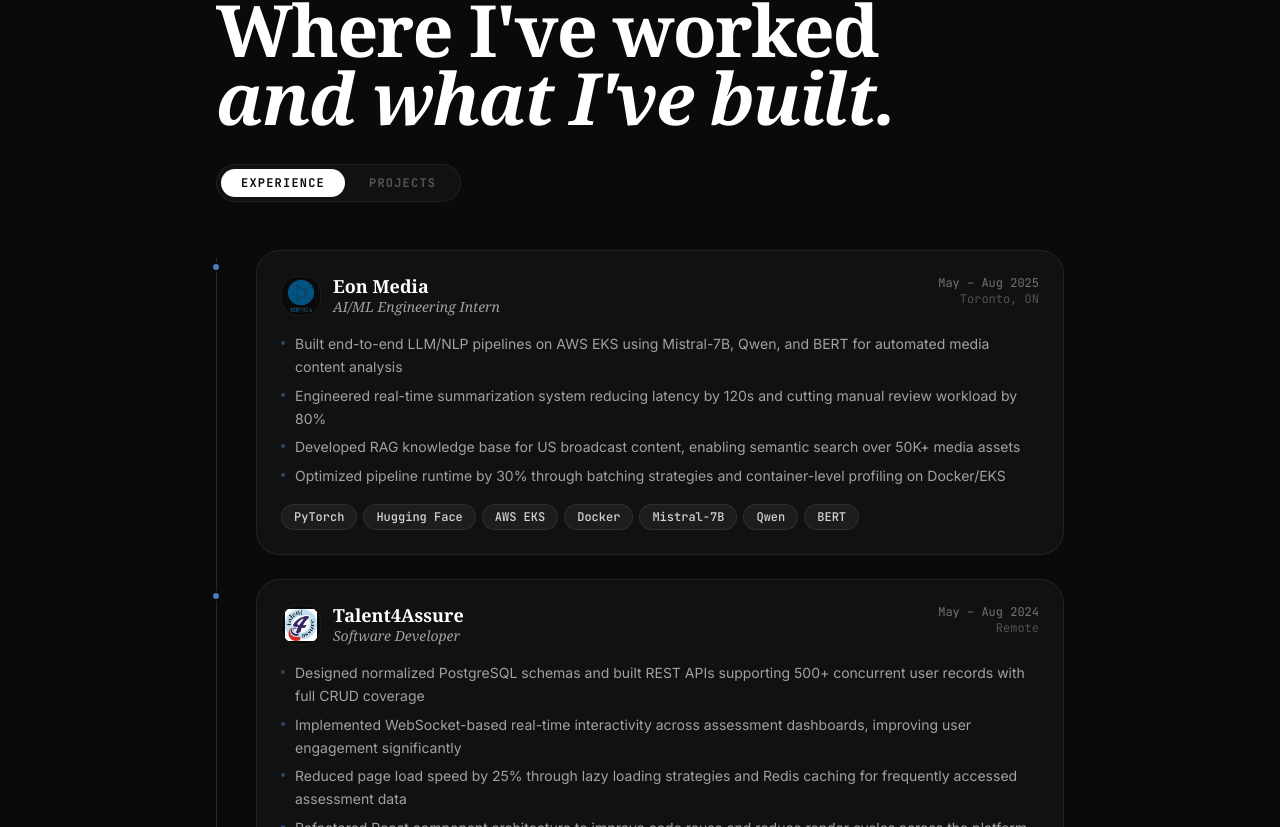
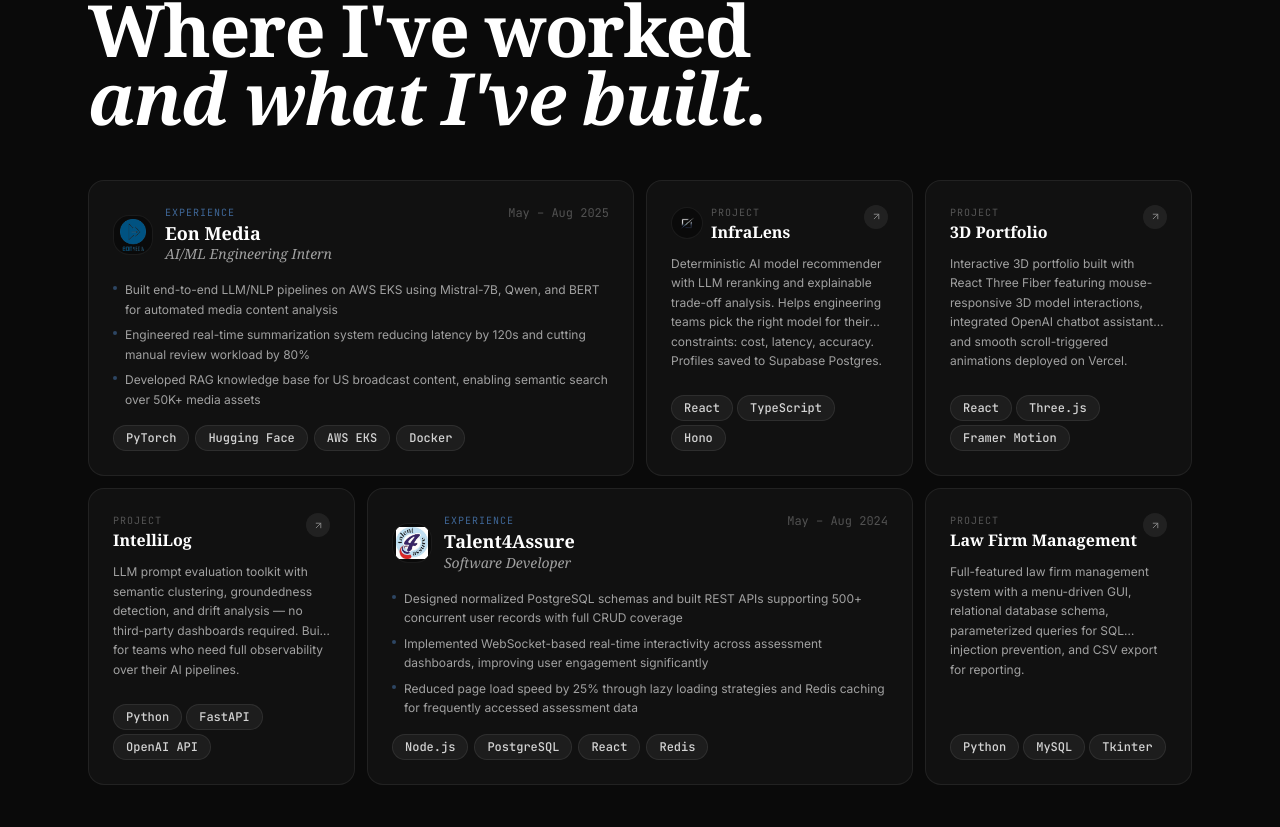
Before and after one commit to 11Ananya/personal-website, a Next.js app: page / in a window 1280 px wide. Shown: the part 1773-2600 px from the top of the page. Built offline with nearby package versions, Linux system fonts and the light colour scheme.

Commit message:
Replace tabbed Work section with bento grid layout — experience + projects in mixed size cards

```diff
--- a/components/sections/work.tsx
+++ b/components/sections/work.tsx
@@ -1,6 +1,5 @@
 "use client";
 
-import { useState } from "react";
 import { motion } from "framer-motion";
 import Image from "next/image";
 import { ArrowUpRight } from "lucide-react";
@@ -8,15 +7,14 @@
 import { EXPERIENCE, PROJECTS } from "@/lib/data";
 import { fadeInUp, staggerContainer, viewportConfig } from "@/lib/motion";
 
-const tabs = ["Experience", "Projects"] as const;
-type Tab = (typeof tabs)[number];
-
 export function WorkSection() {
-  const [active, setActive] = useState<Tab>("Experience");
+  const [eon, t4a] = EXPERIENCE;
+  const [infralens, portfolio, intellilog, lawfirm] = PROJECTS;
 
   return (
     <section id="work" className="site-bg py-24 md:py-32 overflow-hidden">
-      <div className="max-w-4xl mx-auto px-6">
+      <div className="max-w-6xl mx-auto px-6">
+
         {/* Header */}
         <motion.div
           variants={staggerContainer}
@@ -32,146 +30,202 @@
           </motion.div>
           <motion.h2
             variants={fadeInUp}
-            className="font-serif text-5xl md:text-[72px] font-bold text-white leading-[0.95] tracking-tight mb-8"
+            className="font-serif text-5xl md:text-[72px] font-bold text-white leading-[0.95] tracking-tight"
           >
             Where I&apos;ve worked
             <br />
             <span className="gradient-text">and what I&apos;ve built.</span>
           </motion.h2>
+        </motion.div>
 
-          {/* Tab switcher */}
+        {/* Bento grid */}
+        <motion.div
+          variants={staggerContainer}
+          initial="hidden"
+          whileInView="visible"
+          viewport={viewportConfig}
+          className="grid grid-cols-1 md:grid-cols-4 gap-3 auto-rows-auto"
+        >
+
+          {/* Eon Media — wide (2 col) */}
           <motion.div
             variants={fadeInUp}
-            className="flex gap-1 p-1 rounded-full w-fit"
+            className="md:col-span-2 card-hover-glow rounded-2xl p-6 flex flex-col gap-4"
             style={{ background: "var(--site-card)", border: "1px solid var(--site-border)" }}
           >
-            {tabs.map((tab) => (
-              <button
-                key={tab}
-                onClick={() => setActive(tab)}
-                className="relative px-5 py-1.5 rounded-full text-xs font-mono font-bold uppercase tracking-widest transition-colors duration-200"
-                style={{ color: active === tab ? "var(--site-bg)" : "var(--site-text-3)" }}
-              >
-                {active === tab && (
-                  <motion.span
-                    layoutId="tab-pill"
-                    className="absolute inset-0 rounded-full"
-                    style={{ background: "var(--site-text)" }}
-                    transition={{ type: "spring", stiffness: 400, damping: 30 }}
-                  />
-                )}
-                <span className="relative z-10">{tab}</span>
-              </button>
-            ))}
-          </motion.div>
-        </motion.div>
-
-        {/* Experience tab */}
-        <div style={{ display: active === "Experience" ? "block" : "none" }}>
-          <div className="relative">
-            <div className="absolute left-0 top-2 bottom-2 w-px" style={{ background: "var(--site-accent)", opacity: 0.3 }} />
-            <div className="space-y-6">
-              {EXPERIENCE.map((item) => (
-                <div key={item.company} className="relative pl-10">
-                  <div
-                    className="absolute left-[-5px] top-3 w-2.5 h-2.5 rounded-full border-2"
-                    style={{ background: "var(--site-accent)", borderColor: "var(--site-bg)" }}
-                  />
-                  <div
-                    className="card-hover-glow p-5 md:p-6 rounded-xl"
-                    style={{ background: "var(--site-card)", border: "1px solid var(--site-border)" }}
-                  >
-                    <div className="flex items-start justify-between gap-4 mb-4">
+            <div className="flex items-start justify-between gap-3">
               <div className="flex items-center gap-3">
-                        {item.logo && (
-                          <div
-                            className="flex-shrink-0 w-10 h-10 rounded-lg overflow-hidden flex items-center justify-center"
-                            style={{ background: "var(--site-bg)", border: "1px solid var(--site-border)" }}
-                          >
-                            <Image src={item.logo} alt={item.company} width={32} height={32} className="object-contain w-8 h-8" />
+                {eon.logo && (
+                  <div className="w-10 h-10 rounded-lg flex-shrink-0 flex items-center justify-center overflow-hidden"
+                    style={{ background: "var(--site-bg)", border: "1px solid var(--site-border)" }}>
+                    <Image src={eon.logo} alt={eon.company} width={32} height={32} className="object-contain w-8 h-8" />
                   </div>
                 )}
                 <div>
-                          <h3 className="font-serif text-lg font-bold text-white leading-tight">{item.company}</h3>
-                          <p className="font-serif italic text-sm text-neutral-400">{item.role}</p>
+                  <p className="text-[10px] font-mono uppercase tracking-widest mb-0.5" style={{ color: "var(--site-accent)", opacity: 0.8 }}>Experience</p>
+                  <h3 className="font-serif text-lg font-bold text-white leading-tight">{eon.company}</h3>
+                  <p className="font-serif italic text-sm text-neutral-400">{eon.role}</p>
                 </div>
               </div>
-                      <div className="text-right flex-shrink-0">
-                        <span className="text-xs font-mono text-neutral-500 block">{item.period}</span>
-                        <span className="text-xs font-mono text-neutral-600 block">{item.location}</span>
+              <span className="text-xs font-mono text-neutral-600 flex-shrink-0">{eon.period}</span>
             </div>
-                    </div>
-                    <ul className="space-y-1.5 mb-4">
-                      {item.bullets.map((bullet, i) => (
-                        <li key={i} className="flex gap-2.5 text-sm text-neutral-400 leading-relaxed">
-                          <span className="mt-2 w-1 h-1 rounded-full flex-shrink-0" style={{ background: "var(--site-accent)", opacity: 0.5 }} />
-                          {bullet}
+            <ul className="space-y-1.5 flex-1">
+              {eon.bullets.slice(0, 3).map((b, i) => (
+                <li key={i} className="flex gap-2 text-xs text-neutral-400 leading-relaxed">
+                  <span className="mt-1.5 w-1 h-1 rounded-full flex-shrink-0" style={{ background: "var(--site-accent)", opacity: 0.5 }} />
+                  {b}
                 </li>
               ))}
             </ul>
             <div className="flex flex-wrap gap-1.5">
-                      {item.stack.map((tech) => (
-                        <TechPill key={tech} tech={tech} />
-                      ))}
+              {eon.stack.slice(0, 4).map((t) => <TechPill key={t} tech={t} />)}
+            </div>
+          </motion.div>
+
+          {/* InfraLens — square (1 col) */}
+          <motion.div
+            variants={fadeInUp}
+            className="md:col-span-1 card-hover-glow rounded-2xl p-6 flex flex-col gap-3"
+            style={{ background: "var(--site-card)", border: "1px solid var(--site-border)" }}
+          >
+            <div className="flex items-start justify-between">
+              <div className="flex items-center gap-2">
+                {infralens.logo && (
+                  <div className="w-8 h-8 rounded-lg flex-shrink-0 flex items-center justify-center overflow-hidden"
+                    style={{ background: "var(--site-bg)", border: "1px solid var(--site-border)" }}>
+                    <Image src={infralens.logo} alt={infralens.name} width={24} height={24} className="object-contain w-6 h-6" />
+                  </div>
+                )}
+                <div>
+                  <p className="text-[10px] font-mono uppercase tracking-widest mb-0.5" style={{ color: "var(--site-text-3)" }}>Project</p>
+                  <h3 className="font-serif text-base font-bold text-white leading-tight">{infralens.name}</h3>
                 </div>
               </div>
+              {infralens.href && (
+                <a href={infralens.href} target="_blank" rel="noopener noreferrer"
+                  className="w-6 h-6 rounded-full flex items-center justify-center flex-shrink-0 hover:opacity-70 transition-opacity"
+                  style={{ background: "var(--site-border)", color: "var(--site-text-2)" }}>
+                  <ArrowUpRight size={11} />
+                </a>
+              )}
             </div>
-              ))}
+            <p className="text-xs text-neutral-400 leading-relaxed flex-1 line-clamp-4">{infralens.description}</p>
+            <div className="flex flex-wrap gap-1">
+              {infralens.stack.slice(0, 3).map((t) => <TechPill key={t} tech={t} />)}
             </div>
+          </motion.div>
+
+          {/* 3D Portfolio — square (1 col) */}
+          <motion.div
+            variants={fadeInUp}
+            className="md:col-span-1 card-hover-glow rounded-2xl p-6 flex flex-col gap-3"
+            style={{ background: "var(--site-card)", border: "1px solid var(--site-border)" }}
+          >
+            <div className="flex items-start justify-between">
+              <div>
+                <p className="text-[10px] font-mono uppercase tracking-widest mb-0.5" style={{ color: "var(--site-text-3)" }}>Project</p>
+                <h3 className="font-serif text-base font-bold text-white leading-tight">{portfolio.name}</h3>
               </div>
+              {portfolio.href && (
+                <a href={portfolio.href} target="_blank" rel="noopener noreferrer"
+                  className="w-6 h-6 rounded-full flex items-center justify-center flex-shrink-0 hover:opacity-70 transition-opacity"
+                  style={{ background: "var(--site-border)", color: "var(--site-text-2)" }}>
+                  <ArrowUpRight size={11} />
+                </a>
+              )}
             </div>
+            <p className="text-xs text-neutral-400 leading-relaxed flex-1 line-clamp-4">{portfolio.description}</p>
+            <div className="flex flex-wrap gap-1">
+              {portfolio.stack.slice(0, 3).map((t) => <TechPill key={t} tech={t} />)}
+            </div>
+          </motion.div>
 
-        {/* Projects tab */}
-        <div style={{ display: active === "Projects" ? "block" : "none" }}>
-          <div className="grid grid-cols-1 md:grid-cols-2 gap-4">
-            {PROJECTS.map((project, idx) => (
-              <div
-                key={project.name}
-                className="card-hover-glow p-5 rounded-xl flex flex-col gap-3"
+          {/* IntelliLog — square (1 col) */}
+          <motion.div
+            variants={fadeInUp}
+            className="md:col-span-1 card-hover-glow rounded-2xl p-6 flex flex-col gap-3"
+            style={{ background: "var(--site-card)", border: "1px solid var(--site-border)" }}
+          >
+            <div className="flex items-start justify-between">
+              <div>
+                <p className="text-[10px] font-mono uppercase tracking-widest mb-0.5" style={{ color: "var(--site-text-3)" }}>Project</p>
+                <h3 className="font-serif text-base font-bold text-white leading-tight">{intellilog.name}</h3>
+              </div>
+              {intellilog.href && (
+                <a href={intellilog.href} target="_blank" rel="noopener noreferrer"
+                  className="w-6 h-6 rounded-full flex items-center justify-center flex-shrink-0 hover:opacity-70 transition-opacity"
+                  style={{ background: "var(--site-border)", color: "var(--site-text-2)" }}>
+                  <ArrowUpRight size={11} />
+                </a>
+              )}
+            </div>
+            <p className="text-xs text-neutral-400 leading-relaxed flex-1 line-clamp-4">{intellilog.description}</p>
+            <div className="flex flex-wrap gap-1">
+              {intellilog.stack.slice(0, 3).map((t) => <TechPill key={t} tech={t} />)}
+            </div>
+          </motion.div>
+
+          {/* Talent4Assure — wide (2 col) */}
+          <motion.div
+            variants={fadeInUp}
+            className="md:col-span-2 card-hover-glow rounded-2xl p-6 flex flex-col gap-4"
             style={{ background: "var(--site-card)", border: "1px solid var(--site-border)" }}
           >
             <div className="flex items-start justify-between gap-3">
               <div className="flex items-center gap-3">
-                    {project.logo ? (
-                      <div
-                        className="flex-shrink-0 w-10 h-10 rounded-lg overflow-hidden flex items-center justify-center"
-                        style={{ background: "var(--site-bg)", border: "1px solid var(--site-border)" }}
+                {t4a.logo && (
+                  <div className="w-10 h-10 rounded-lg flex-shrink-0 flex items-center justify-center overflow-hidden"
+                    style={{ background: "var(--site-bg)", border: "1px solid var(--site-border)" }}>
+                    <Image src={t4a.logo} alt={t4a.company} width={32} height={32} className="object-contain w-8 h-8" />
+                  </div>
+                )}
+                <div>
+                  <p className="text-[10px] font-mono uppercase tracking-widest mb-0.5" style={{ color: "var(--site-accent)", opacity: 0.8 }}>Experience</p>
+                  <h3 className="font-serif text-lg font-bold text-white leading-tight">{t4a.company}</h3>
+                  <p className="font-serif italic text-sm text-neutral-400">{t4a.role}</p>
+                </div>
+              </div>
+              <span className="text-xs font-mono text-neutral-600 flex-shrink-0">{t4a.period}</span>
+            </div>
+            <ul className="space-y-1.5 flex-1">
+              {t4a.bullets.slice(0, 3).map((b, i) => (
+                <li key={i} className="flex gap-2 text-xs text-neutral-400 leading-relaxed">
+                  <span className="mt-1.5 w-1 h-1 rounded-full flex-shrink-0" style={{ background: "var(--site-accent)", opacity: 0.5 }} />
+                  {b}
+                </li>
+              ))}
+            </ul>
+            <div className="flex flex-wrap gap-1.5">
+              {t4a.stack.slice(0, 4).map((t) => <TechPill key={t} tech={t} />)}
+            </div>
+          </motion.div>
+
+          {/* Law Firm — wide (1 col) */}
+          <motion.div
+            variants={fadeInUp}
+            className="md:col-span-1 card-hover-glow rounded-2xl p-6 flex flex-col gap-3"
+            style={{ background: "var(--site-card)", border: "1px solid var(--site-border)" }}
           >
-                        <Image src={project.logo} alt={project.name} width={32} height={32} className="object-contain w-8 h-8" />
+            <div className="flex items-start justify-between">
+              <div>
+                <p className="text-[10px] font-mono uppercase tracking-widest mb-0.5" style={{ color: "var(--site-text-3)" }}>Project</p>
+                <h3 className="font-serif text-base font-bold text-white leading-tight">{lawfirm.name}</h3>
               </div>
-                    ) : (
-                      <span
-                        className="font-serif font-bold text-2xl leading-none select-none flex-shrink-0"
-                        style={{ color: "var(--site-text)", opacity: 0.12 }}
-                      >
-                        {String(idx + 1).padStart(2, "0")}
-                      </span>
-                    )}
-                    <h3 className="font-serif text-lg font-bold text-white leading-tight">{project.name}</h3>
-                  </div>
-                  {project.href && (
-                    <a
-                      href={project.href}
-                      target="_blank"
-                      rel="noopener noreferrer"
-                      className="flex-shrink-0 w-7 h-7 rounded-full flex items-center justify-center transition-all duration-200 hover:opacity-70"
-                      style={{ background: "var(--site-border)", color: "var(--site-text-2)" }}
-                      aria-label={`View ${project.name}`}
-                    >
-                      <ArrowUpRight size={13} />
+              {lawfirm.href && (
+                <a href={lawfirm.href} target="_blank" rel="noopener noreferrer"
+                  className="w-6 h-6 rounded-full flex items-center justify-center flex-shrink-0 hover:opacity-70 transition-opacity"
+                  style={{ background: "var(--site-border)", color: "var(--site-text-2)" }}>
+                  <ArrowUpRight size={11} />
                 </a>
               )}
             </div>
-                <p className="text-sm text-neutral-400 leading-relaxed">{project.description}</p>
-                <div className="flex flex-wrap gap-1.5 mt-auto">
-                  {project.stack.map((tech) => (
-                    <TechPill key={tech} tech={tech} />
-                  ))}
+            <p className="text-xs text-neutral-400 leading-relaxed flex-1 line-clamp-4">{lawfirm.description}</p>
+            <div className="flex flex-wrap gap-1">
+              {lawfirm.stack.slice(0, 3).map((t) => <TechPill key={t} tech={t} />)}
             </div>
-              </div>
-            ))}
-          </div>
-        </div>
+          </motion.div>
+
+        </motion.div>
       </div>
     </section>
   );
```
Lines whose indentation alone changed are shown as unchanged.
